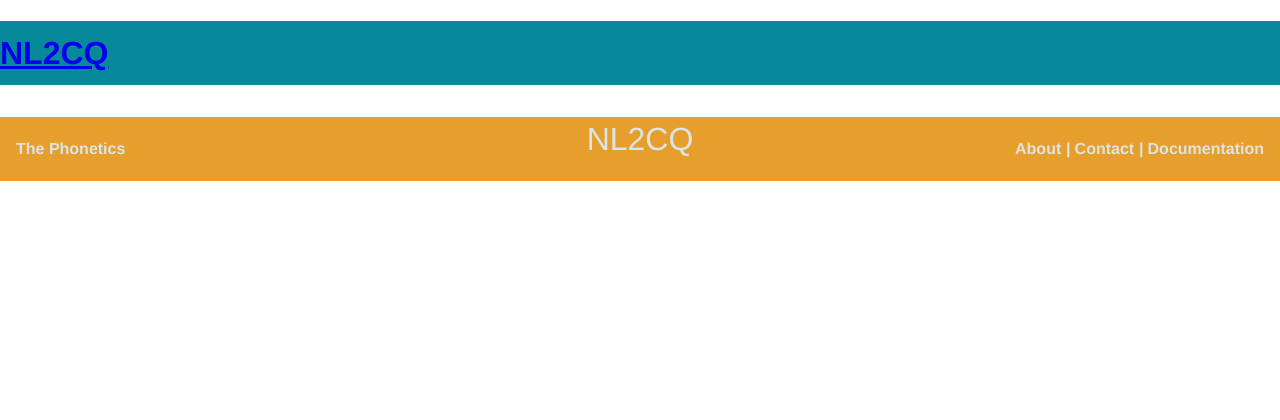
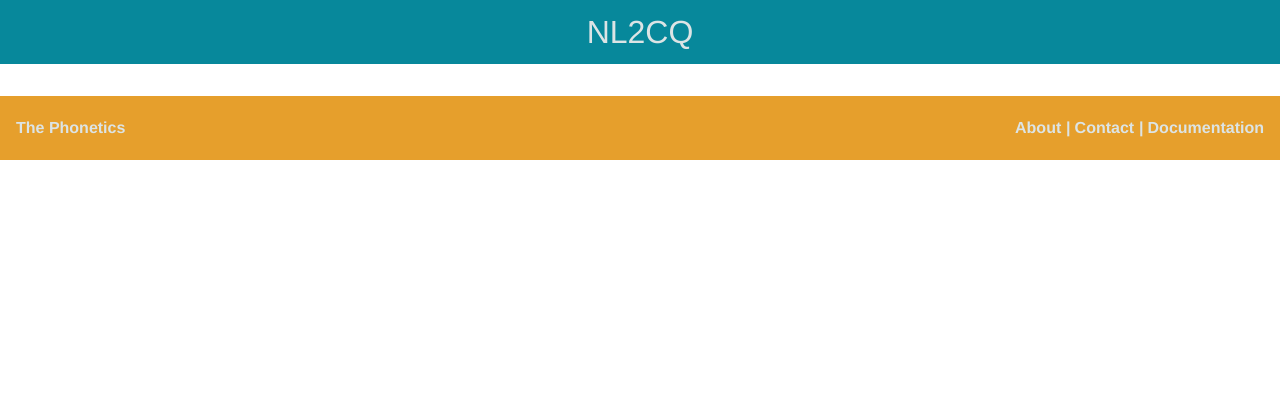
Before and after one commit to Joepruner/NLP, a PHP site: page /results.php?question=1 in a window 1280 px wide. Shown: the top 420 px of the page. After the commit the page ends 160 px from the top, so only its background shows below. Run offline with PHP 8.4, Linux system fonts and the light colour scheme.

Commit message:
Remove double header on results page

```diff
--- a/sprint2/results.php
+++ b/sprint2/results.php
@@ -7,7 +7,6 @@
      </head>
      <body>
         <header>
-            <a href="index.php"><h1>NL2CQ</h1></a>
             <a id="nl2cqHead" href="index.php">NL2CQ</a>
         </header>
 
```
